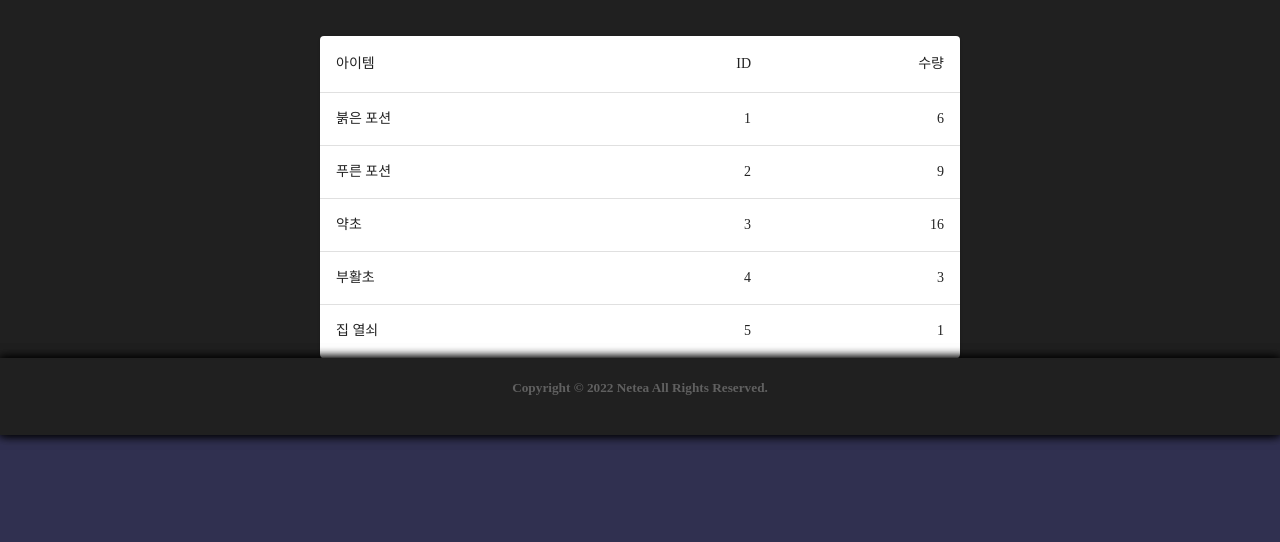
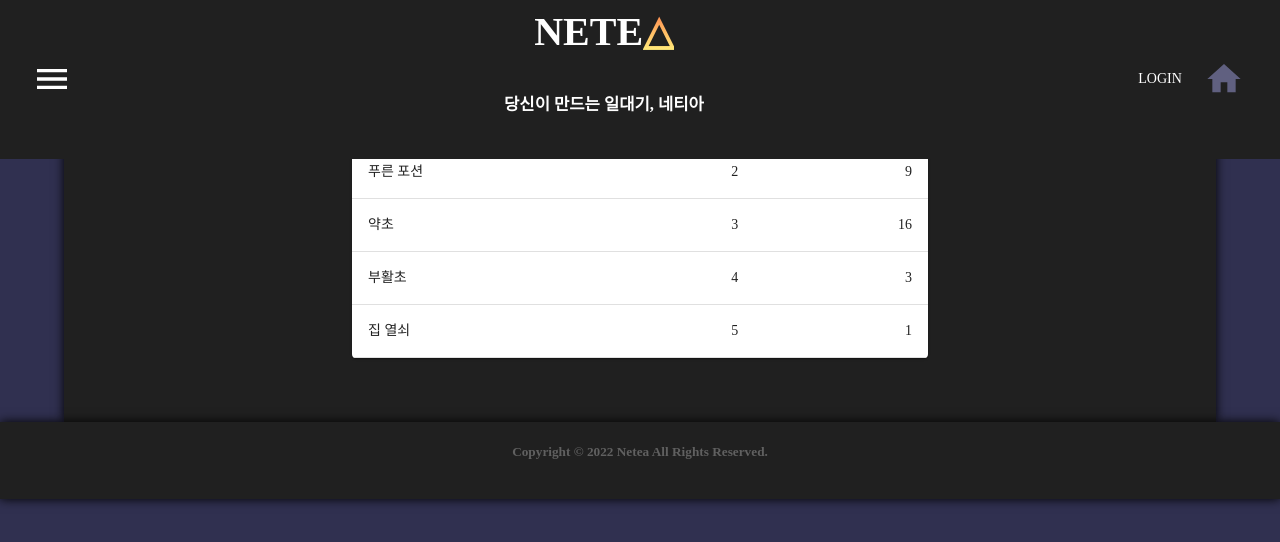
Before and after one commit to Crenchant-Develop/Chronica-Web, a React (Create React App) app: page /inventory in a window 1280 px wide. Shown: the top 542 px of the page. Built offline with nearby package versions, Linux system fonts and the light colour scheme; a web font is replaced by a local one.

Commit message:
이게뭐지

```diff
--- a/src/App.jsx
+++ b/src/App.jsx
@@ -21,17 +21,17 @@ import './App.scss'; /* ◀ "CSS to SCSS" be has been converted. For SASS! */
 class App extends React.Component {
   render() {
     return (
-      <Grid className="App container">
+      <Grid container className="App container">
         {/* <!-- fixed-header 다음 아래에서 시작하도록 본문을 표시하는 법을 검색해야합니다  --> */}
-        <Header className="header" id="wrapper" itemStyle={2} />
-        <Sections className="article sections" id="wrapper" itemStyle={8}>
+        <Header className="header" id="wrapper" itemStyle={12} />
+          <Sections className="article sections" id="wrapper" itemStyle={12}>
             <Routes>
               <Route path="/" element={<Main />} />
               <Route path="/login" element={<Login authURL={Config.authURL} />} />
               <Route path="/inventory" element={<Inventory />} />
             </Routes >
           </Sections>
-        <Footer className="footer" id="wrapper" itemStyle={2} />
+        <Footer className="footer" id="wrapper" itemStyle={12} />
       </Grid>
     );
   }
--- a/src/App.scss
+++ b/src/App.scss
@@ -31,7 +31,7 @@ body {
   -moz-osx-font-smoothing: grayscale;
 }
 
-.section {
+.sections {
   width: 90%;
   margin: 0 auto;
   padding-bottom: 5vw;
@@ -58,8 +58,10 @@ nav {
 // }
 
 #wrapper {
-  background-color: #202020;
-  box-shadow: 0 0 10px black;
+  @at-root .sections {
+    background-color: #202020;
+    box-shadow: 0 0 10px black;
+  }
 
   .header {
     padding-top: 1vw;
--- a/src/components/Header.js
+++ b/src/components/Header.js
@@ -7,7 +7,7 @@ export default function Header(props) {
   return (
     <Grid item xs={props.itemStyle}>
       <header {...props}>
-        {/* <Nav /> */}
+        <Nav />
       </header>
     </Grid>
   );
--- a/src/pages/Main.js
+++ b/src/pages/Main.js
@@ -25,10 +25,16 @@ function Main() {
 
   return (
     <div className="main context">
-
       <br />
       {userName ? userName : "모험가"}님! 네티아 세계에서 무엇을 하고 싶으세요?<br /><br />
-      {/* <Stack
+      <Lorem />
+    </div>
+  );
+};
+
+function ButtonStack() {
+  return (
+    <Stack
       spacing={2}
       direction="row"
       justifyContent="center"
@@ -42,11 +48,8 @@ function Main() {
           <Button variant="contained" size="large">인벤토리 화면</Button>
         </Link>
       </ThemeProvider>
-      </Stack> */}
-
-      <Lorem />
-    </div>
-  );
-};
+    </Stack>
+  )
+}
 
 export default Main;
```
Lines whose indentation alone changed are shown as unchanged.
